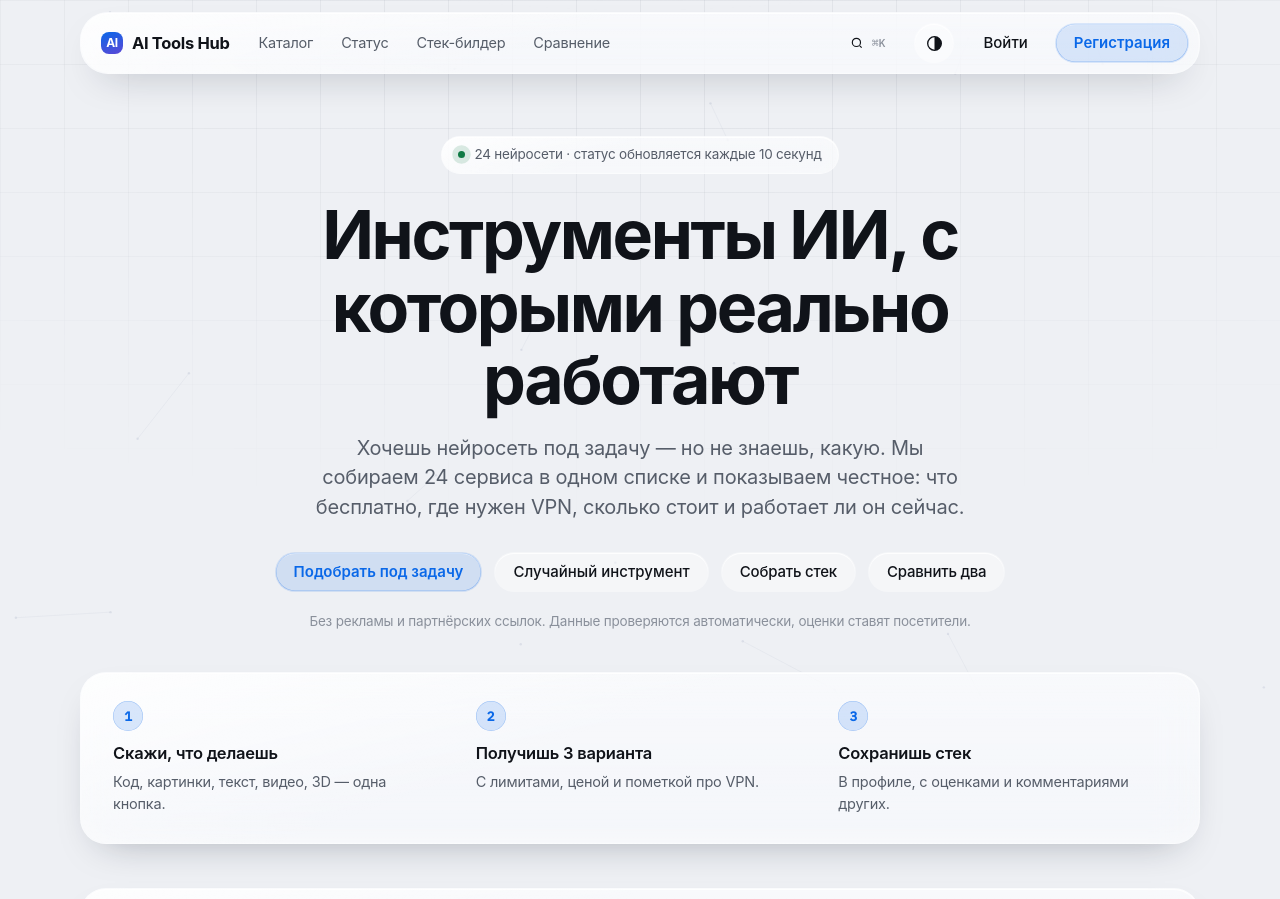
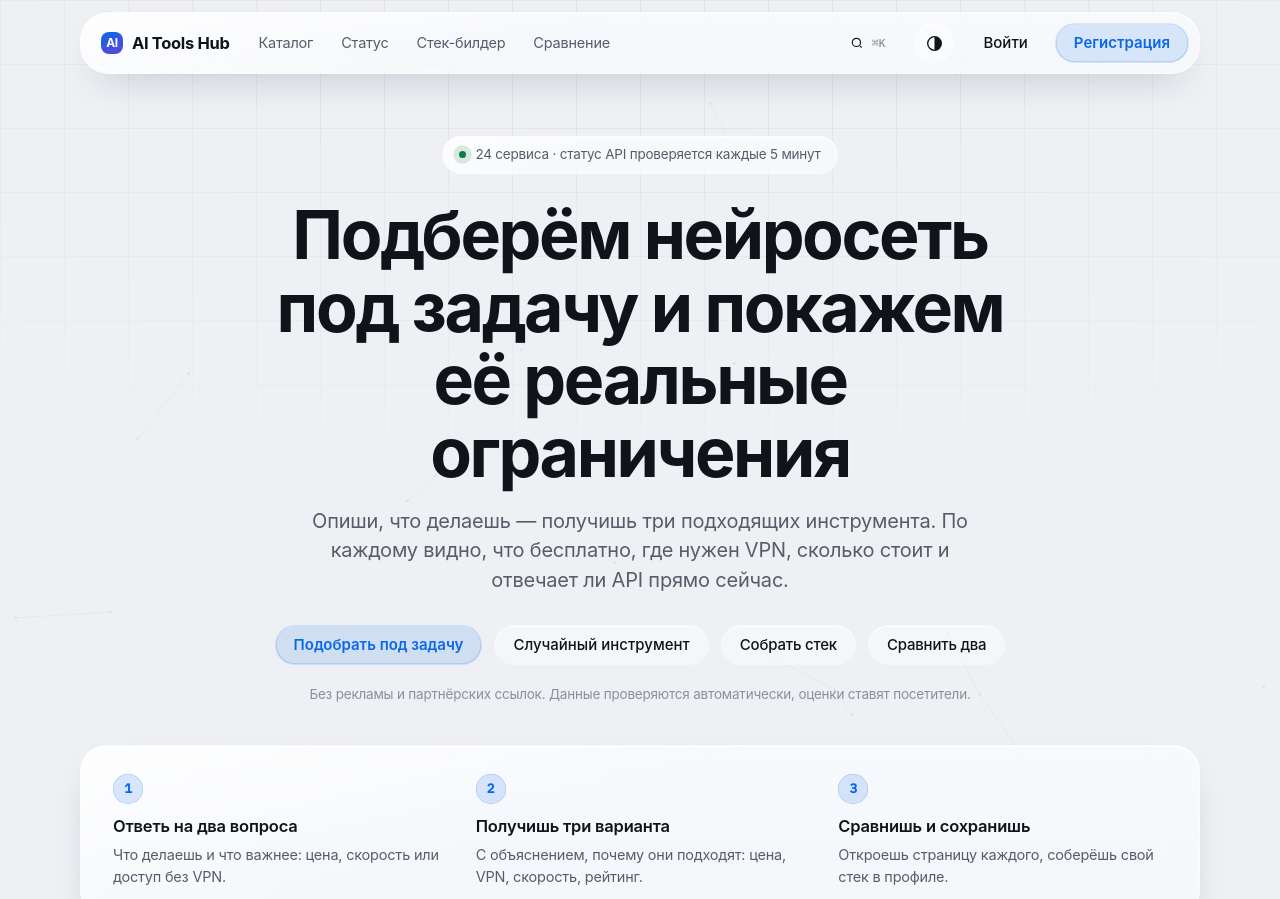
Before and after one commit to phantom-lancer/AIToolsHub, a website: page public/index.html in a window 1280 px wide. Shown: the top 899 px of the page. Drawn offline with nearby package versions, Linux system fonts and the light colour scheme; no server answers.

Commit message:
Честный первый экран: заголовок и бейдж соответствуют реальности
Заголовок обещал каталог, а кнопка вела в рандом. Теперь первый экран
описывает то, что реально делает квиз подбора, а частота проверки статуса
в бейдже совпадает с фактической (5 минут, а не 10 секунд).

```diff
--- a/public/index.html
+++ b/public/index.html
@@ -37,9 +37,9 @@
 
     <main id="top">
         <section class="wrap hero">
-            <span class="badge glass"><span class="pulse"></span>24 нейросети · статус обновляется каждые 10 секунд</span>
-            <h1>Инструменты ИИ, с которыми реально работают</h1>
-            <p class="lead">Хочешь нейросеть под задачу — но не знаешь, какую. Мы собираем 24 сервиса в одном списке и показываем честное: что бесплатно, где нужен VPN, сколько стоит и работает ли он сейчас.</p>
+            <span class="badge glass"><span class="pulse"></span>24 сервиса · статус API проверяется каждые 5 минут</span>
+            <h1>Подберём нейросеть под задачу и покажем её реальные ограничения</h1>
+            <p class="lead">Опиши, что делаешь — получишь три подходящих инструмента. По каждому видно, что бесплатно, где нужен VPN, сколько стоит и отвечает ли API прямо сейчас.</p>
             <div class="actions">
                 <button class="btn primary" id="quizBtn">Подобрать под задачу</button>
                 <button class="btn" id="luckyBtn">Случайный инструмент</button>
@@ -51,18 +51,18 @@
             <div class="panel glass how" id="how">
                 <div class="how-step">
                     <span class="how-n">1</span>
-                    <b>Скажи, что делаешь</b>
-                    <span>Код, картинки, текст, видео, 3D — одна кнопка.</span>
+                    <b>Ответь на два вопроса</b>
+                    <span>Что делаешь и что важнее: цена, скорость или доступ без VPN.</span>
                 </div>
                 <div class="how-step">
                     <span class="how-n">2</span>
-                    <b>Получишь 3 варианта</b>
-                    <span>С лимитами, ценой и пометкой про VPN.</span>
+                    <b>Получишь три варианта</b>
+                    <span>С объяснением, почему они подходят: цена, VPN, скорость, рейтинг.</span>
                 </div>
                 <div class="how-step">
                     <span class="how-n">3</span>
-                    <b>Сохранишь стек</b>
-                    <span>В профиле, с оценками и комментариями других.</span>
+                    <b>Сравнишь и сохранишь</b>
+                    <span>Откроешь страницу каждого, соберёшь свой стек в профиле.</span>
                 </div>
             </div>
 
```
